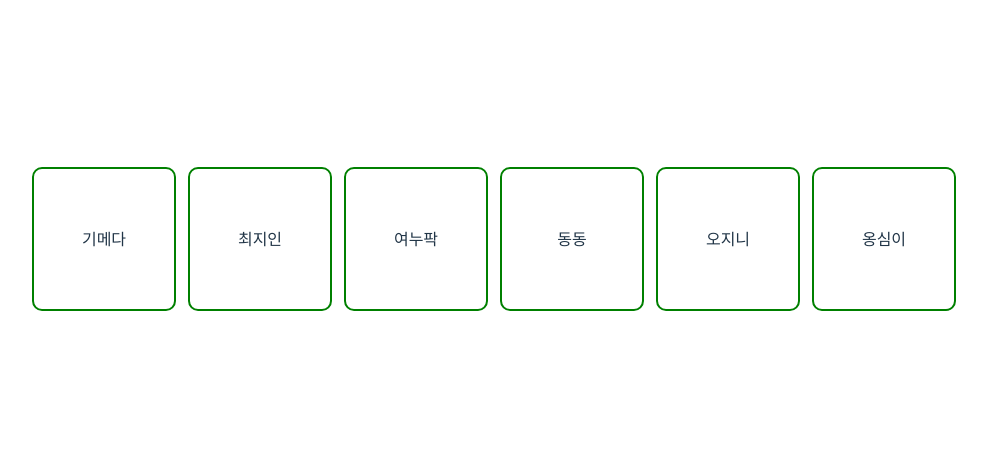
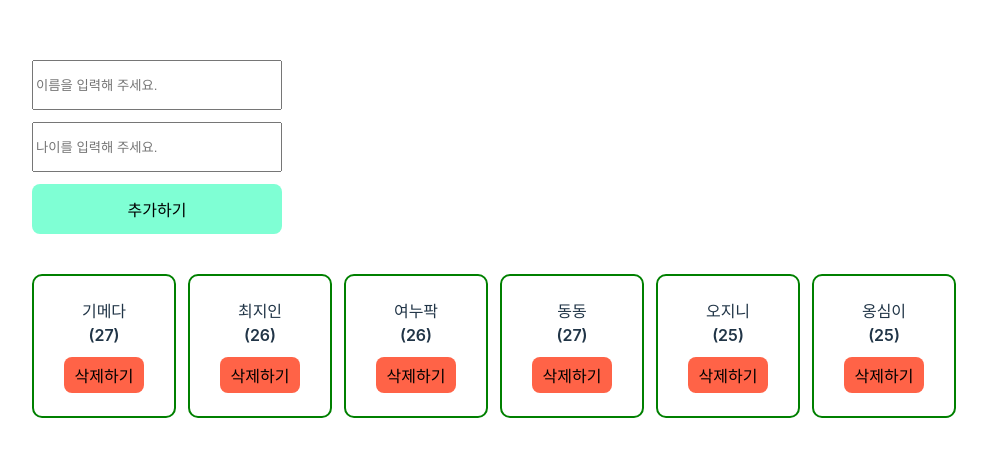
Before and after one commit to jee-in/react-project, a React (Vite) app in the folder react-styling/: page / in a window 1280 px wide. Shown: the part 161-618 px from the top of the page, without its empty margins (68-1055 px from the left). Built offline with nearby package versions, Linux system fonts and the light colour scheme.

Commit message:
feat: add simple create and delete buttons

```diff
--- a/react-styling/src/App.css
+++ b/react-styling/src/App.css
@@ -1,13 +1,46 @@
+.app-container {
+  padding: 100px;
+}
+
+.formStyle {
+  padding: 20px 0;
+  display: flex;
+  flex-direction: column;
+  gap: 12px;
+}
+
 .style {
-  padding: 100px;
+  padding: 20px 0;
   display: flex;
   gap: 12px;
 }
 
+.input, .btn {
+  box-sizing: border-box;
+}
+
+.input-user {
+  width: 250px;
+  height: 50px;
+}
+
+.btn-add {
+  background-color: aquamarine;
+  width: 250px;
+  height: 50px;
+}
+
+.btn-del {
+  background-color:tomato ;
+  padding: 5px 10px;
+  margin-top: 10px;
+}
+
 .squareStyle {
   display: flex;
-  justify-content: center;
-  align-items: center;
+  flex-direction: column;
+  justify-content: center; /* flex 기준 축 기준 수평 정렬 */
+  align-items: center;     /* flex 기준 축 기준 수직 정렬 */
   padding: 20px;
   width: 100px;
   height: 100px;
--- a/react-styling/src/App.jsx
+++ b/react-styling/src/App.jsx
@@ -3,31 +3,72 @@ import reactLogo from './assets/react.svg'
 import viteLogo from '/vite.svg'
 import './App.css'
 
-function Square({ user, style }) {
+function Square({ user, deleteHandler }) {
   return (
     <div className="squareStyle" id= { user.key }>
-      { user.name }
-
+      <div>{ user.name }</div>
+      <div>({ user.age })</div>
+      <button className="btn btn-del" onClick={() => deleteHandler(user.id) }>삭제하기</button>
     </div>
   )
 }
 
 function App() {
 
-  const users = [
+  // 상태값 만들기
+  const [users, setUsers] = useState([
     { id: 1, age: 27, name: "기메다" },
     { id: 2, age: 26, name: "최지인" },
     { id: 3, age: 26, name: "여누팍" },
     { id: 4, age: 27, name: "동동" },
     { id: 5, age: 25, name: "오지니" },
     { id: 6, age: 25, name: "옹심이" },
-  ];
+  ]);
+
+  // 유저의 입력값을 담을 상태
+  const [name, setName] = useState('');
+  const [age, setAge] = useState('');
+  const [id, setId] = useState(users.length + 1);
+
+  // 유저 추가 핸들러
+  const addUserHandler = () => {
+    setId(id + 1);
+
+    const newUser = {
+      id: id,
+      age: age,
+      name: name,
+    };
+
+    setUsers([...users, newUser]);
+  }
+
+  // 유저 삭제 핸들러
+  const deleteUserHandler = (id) => {
+    const newUserList = users.filter((user) => user.id !== id);
+    setUsers(newUserList);
+  }
 
   return (
-    <div className="style">
-      {users.map((user) => {
-        return <Square user={user} key={user.id}/>;
-      })}
+    <div className="app-container">
+      <div className="formStyle">
+        <input className="input input-user" value={name} placeholder="이름을 입력해 주세요."
+
+        // input event로 들어온 입력값을 name의 값으로 업데이트
+        onChange={(e) => setName(e.target.value)}
+        />
+        <input className="input input-user" value={age} placeholder="나이를 입력해 주세요."
+
+        // input event로 들어온 입력값을 age의 값으로 업데이트
+        onChange={(e) => setAge(e.target.value)}
+        />
+        <button className="btn btn-add" onClick={addUserHandler} >추가하기</button>
+      </div>
+      <div className="style">
+        {users.map((user) => {
+          return <Square user={user} key={user.id} deleteHandler={deleteUserHandler} />;
+        })}
+      </div>
     </div>
   );
 }
```
